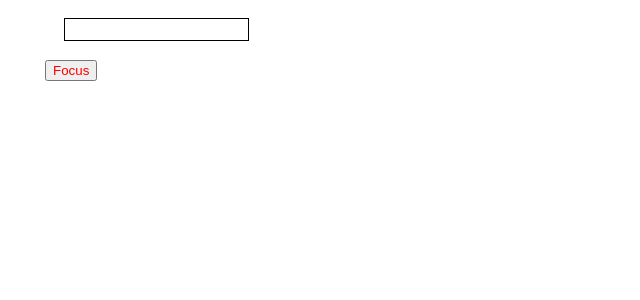
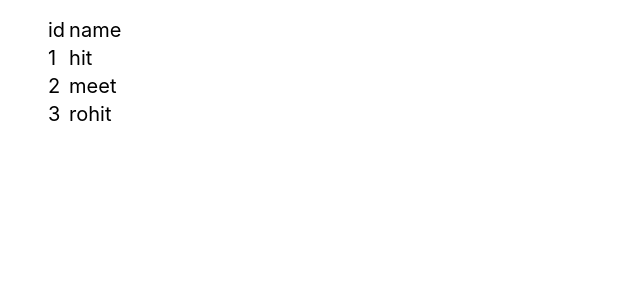
Before and after one commit to HitBambhroliya/bookstore, a React (Create React App) app: page / in a window 1280 px wide. Shown: the top 300 px of the page, without its empty margins (0-640 px from the left). Built offline with nearby package versions, Linux system fonts and the light colour scheme.

Commit message:
day 9 Hoc completed

```diff
--- a/src/App.js
+++ b/src/App.js
@@ -7,7 +7,8 @@ import Title from './components/Title';
 import LoginForm from './components/LoginForm';
 import InputRef from './components/InputRef';
 import FocusInput from './components/FocusInput';
-
+import UserList from './components/UserList';
+import Hoc from './components/Hoc';
 
 
 
@@ -36,8 +37,8 @@ function App() {
     {/* <List/> */}
     {/* <LoginForm/> */}
     {/* <InputRef/> */}
-<FocusInput/>
-
+{/* <FocusInput/> */}
+<Home/>
 
 
     </div>
--- /dev/null
+++ b/src/components/Hoc.js
@@ -0,0 +1,11 @@
+import React from "react";
+
+const Hoc=(HocComponent, data)=>{
+    return class extends React.Component{
+     render(){
+      return  <HocComponent data={data}/>
+     }
+    }
+}
+
+export default Hoc;
--- /dev/null
+++ b/src/components/UserList.js
@@ -0,0 +1,30 @@
+import React, { Component } from 'react'
+
+ class UserList extends Component {
+  render() {
+    return (
+      <div>
+        <table>
+            <thead>
+            <tr>
+                <td>id</td>
+                <td>name</td>
+            </tr>
+            </thead>
+            <tbody>
+
+            {this.props.data.map(user =>(
+              <tr key={user.id}>
+                <td>{user.id}</td>
+                <td>{user.name}</td>
+              </tr>
+                    ))}
+
+            </tbody>
+        </table>
+      </div>
+    )
+  }
+ }
+
+export default UserList
--- a/src/pages/Home.js
+++ b/src/pages/Home.js
@@ -1,34 +1,46 @@
 import React, { Component } from "react";
-import Counter from "../components/Counter";
-import Title from "../components/Title";
+// import Counter from "../components/Counter";
+// import Title from "../components/Title";
+
+import UserList from "../components/UserList";
+import Hoc from "../components/Hoc";
+export class Home extends Component {
+
+  render(){
+
+    const userData=[
+      {id:1, name:"hit"},
+      {id:2, name:"meet"},
+      {id:3, name:"rohit"}
+  ]
+
+  const Users=Hoc(UserList,userData);
+  return <Users/>
+  }
 
 
-export class Home extends Component {
-  constructor() {
-    super();
-    this.state = { title: "default title", description: "default desc" };
-  }
 
-  render() {
-    return (
-        <>
-        <h1>This home page</h1>
-      <div>
-        <Title
-          title1="first title"
-          title2="second title"
-          title3="third title"
-          titlestate={this.state.title}
-          descriptionstate={this.state.description}
 
-        />
-      </div>
-      <Counter/>
+  // render() {
+  //   return (
+  //       <>
+  //       <h1>This home page</h1>
+  //     <div>
+  //       <Title
+  //         title1="first title"
+  //         title2="second title"
+  //         title3="third title"
+  //         titlestate={this.state.title}
+  //         descriptionstate={this.state.description}
 
-      </>
+  //       />
+  //     </div>
+  //     <Counter/>
 
-    );
-  }
+  //     </>
+
+  //   );
+  // }
 }
 
 export default Home;
```
